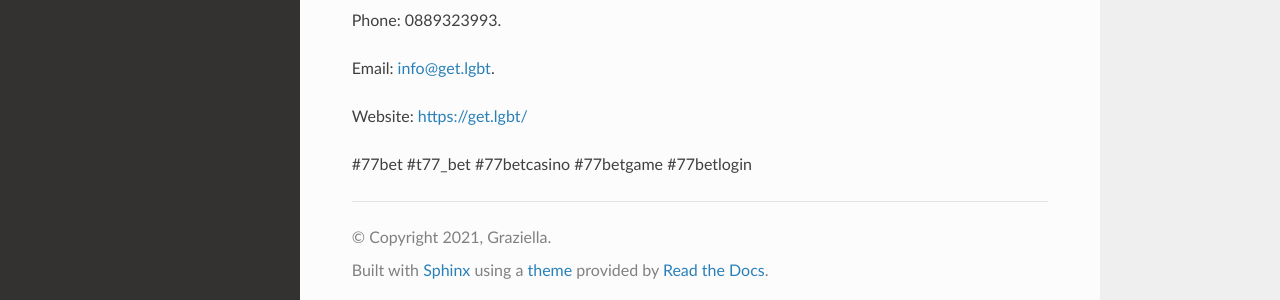
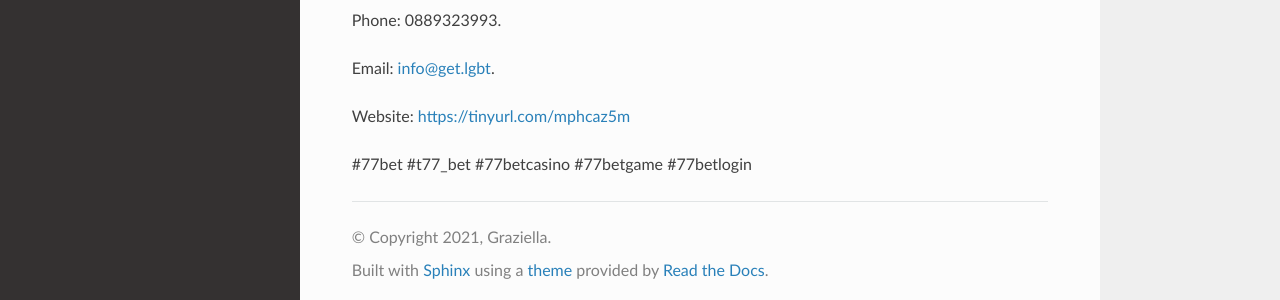
Before and after one commit to p8ebermouc/77betconggamecasino, a Sphinx documentation site: the page built from docs/source/index.rst, in a window 1280 px wide. Shown: the part 439-739 px from the top of the page. Built offline with Sphinx 7.4.7 and the Read the Docs theme 3.1.0, drawn with Linux system fonts in a browser that asks for light colours; part of the change alters nothing that is shown.

Commit message:
Update index.rst

```diff
--- a/docs/source/index.rst
+++ b/docs/source/index.rst
@@ -1,7 +1,7 @@
 77bet - Cổng Game Casino Trực Tuyến Đỉnh Cao
 ===================================
 
-`77bet <https://get.lgbt/>`_ là một trong những cổng game casino trực tuyến lớn nhất tại Việt Nam, cung cấp một loạt trò chơi đa dạng như game bài đổi thưởng, casino,.... Tại 77bet, người chơi được trải nghiệm môi trường cá cược an toàn, minh bạch, với cam kết bảo mật và dịch vụ khách hàng tận tâm.
+`77bet <https://tinyurl.com/mphcaz5m/>`_ là một trong những cổng game casino trực tuyến lớn nhất tại Việt Nam, cung cấp một loạt trò chơi đa dạng như game bài đổi thưởng, casino,.... Tại 77bet, người chơi được trải nghiệm môi trường cá cược an toàn, minh bạch, với cam kết bảo mật và dịch vụ khách hàng tận tâm.
 
 Giao diện sang trọng và thân thiện của 77bet giúp người chơi dễ dàng hòa mình vào không gian giải trí đẳng cấp, nơi mỗi khoảnh khắc đều mang đến cơ hội trúng lớn. Truy cập vào trang chủ 77bet ngay để khám phá và nhận những ưu đãi đặc biệt!
 
@@ -13,6 +13,6 @@ Phone: 0889323993.
 
 Email: info@get.lgbt.
 
-Website: https://get.lgbt/
+Website: https://tinyurl.com/mphcaz5m
 
 #77bet #t77_bet #77betcasino #77betgame #77betlogin
```
